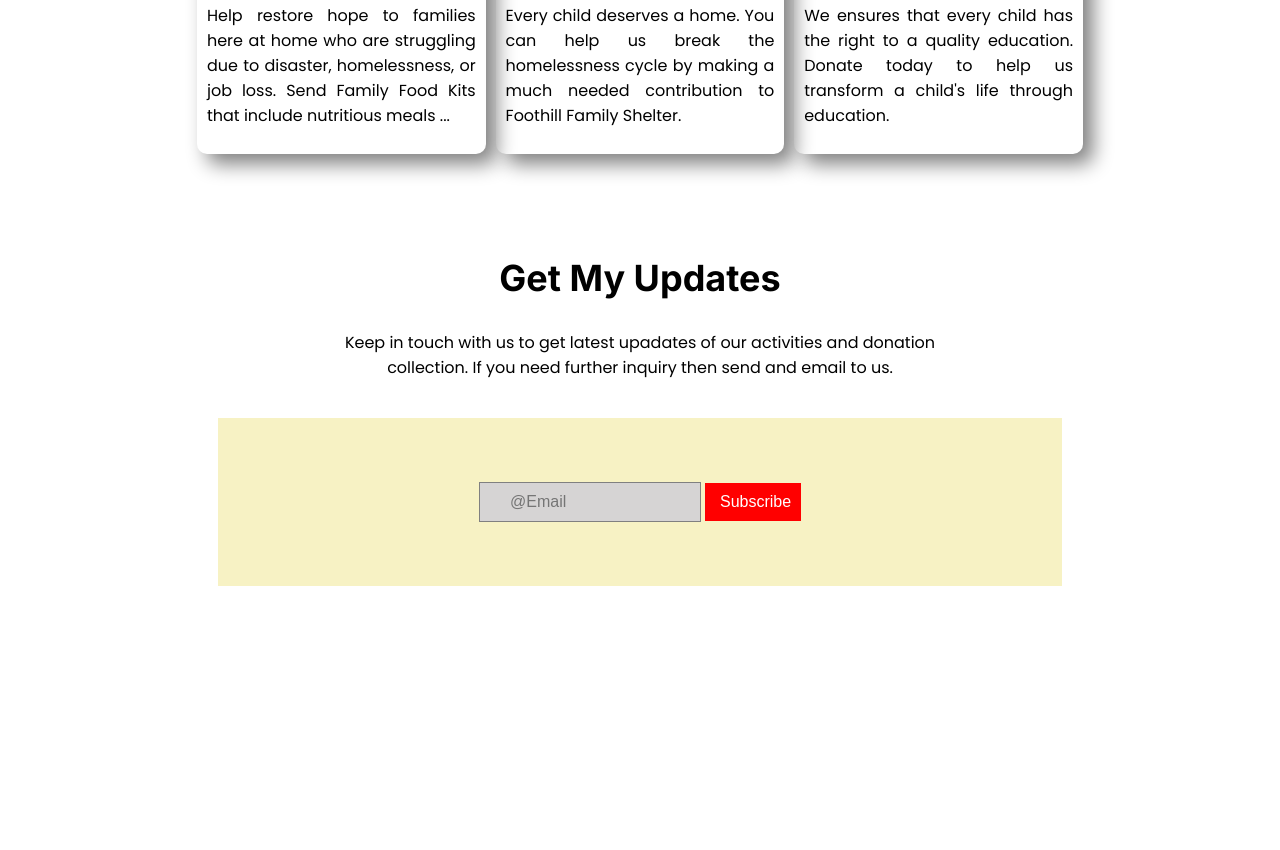
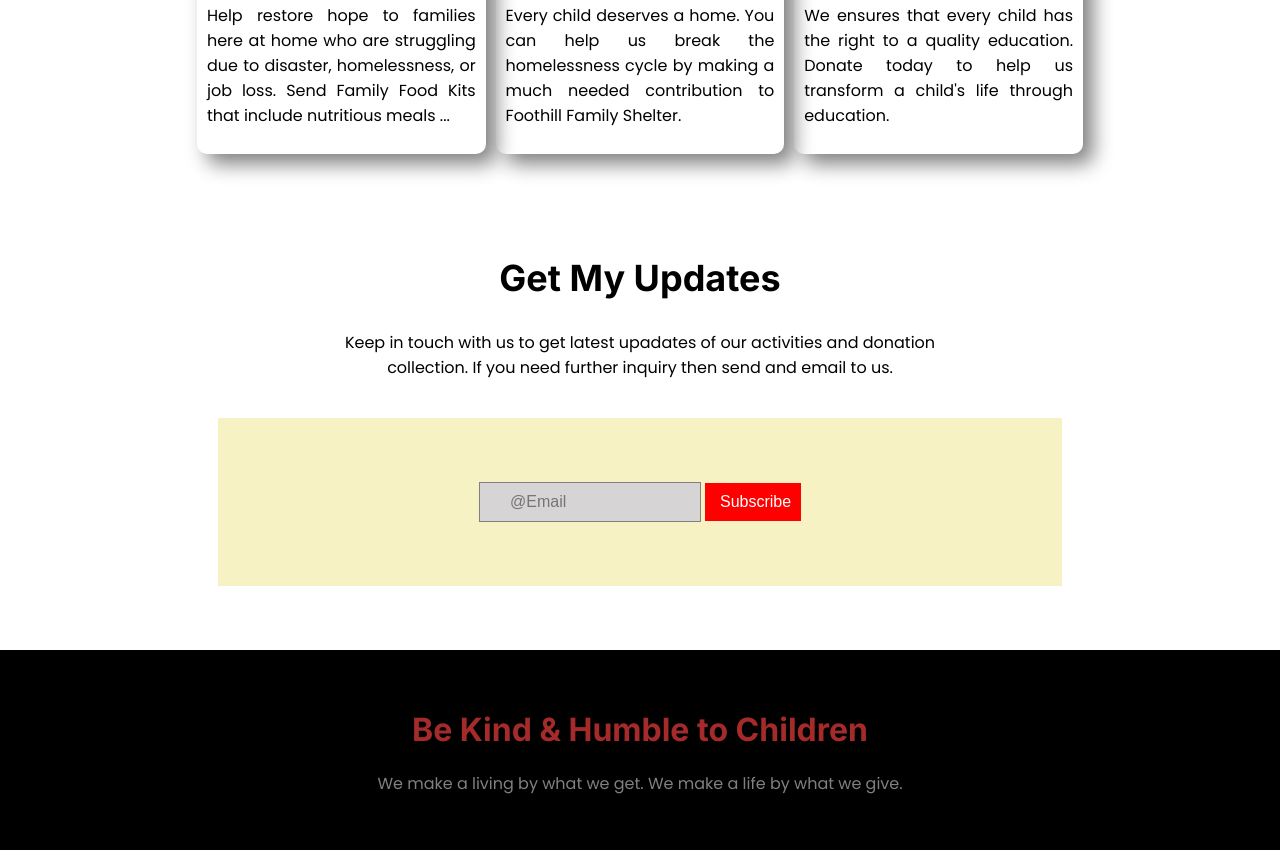
Before and after one commit to Ziaul-hasan/donate_for_children, a plain HTML site: page index.html in a window 1280 px wide. Shown: the part 2581-3431 px from the top of the page. Before the commit the page ends 3231 px from the top, so only its background shows below. Drawn offline with Linux system fonts and the light colour scheme.

Commit message:
complete

```diff
--- a/index.html
+++ b/index.html
@@ -106,4 +106,8 @@
         </div>
     </section>
 </body>
+<footer>
+    <h1>Be Kind & Humble to Children</h1>
+    <p>We make a living by what we get. We make a life by what we give.</p>
+</footer>
 </html>
--- a/style.css
+++ b/style.css
@@ -152,3 +152,14 @@ body{
 .subscribe{
     margin: 5% auto;
 }
+footer{
+    padding:3%;
+    text-align: center;
+    background-color: black;
+}
+footer h1{
+    color: brown;
+}
+footer p{
+    color: gray;
+}
```
